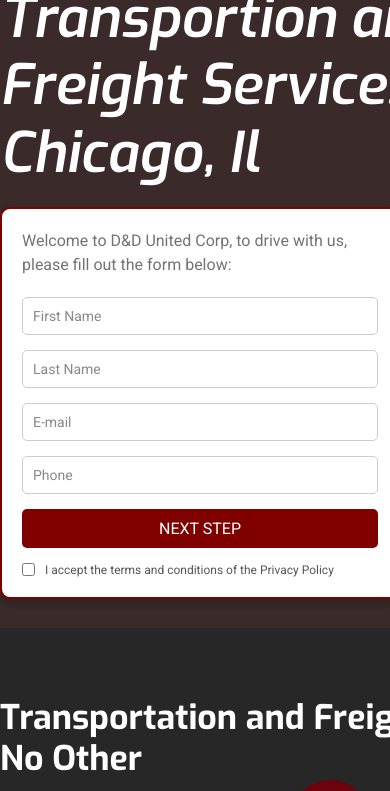
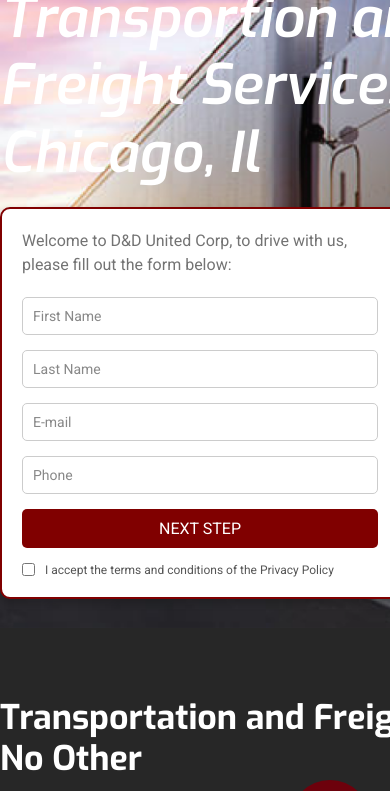
Before and after one commit to Alex3455755/United-Corporation, a plain HTML site: page index.html in a window 390 px wide. Shown: the part 192-983 px from the top of the page. Drawn offline with Linux system fonts and the light colour scheme.

Commit message:
replace css

```diff
--- a/styles/styles.css
+++ b/styles/styles.css
@@ -324,8 +324,6 @@ line-height: 19.5px;
         width: 660px;
     }
     .top{
-        background-image: none;
-        background-color: #3a2a2a;
         justify-content: space-around;
         height: auto;
         padding-bottom: 30px;
```
